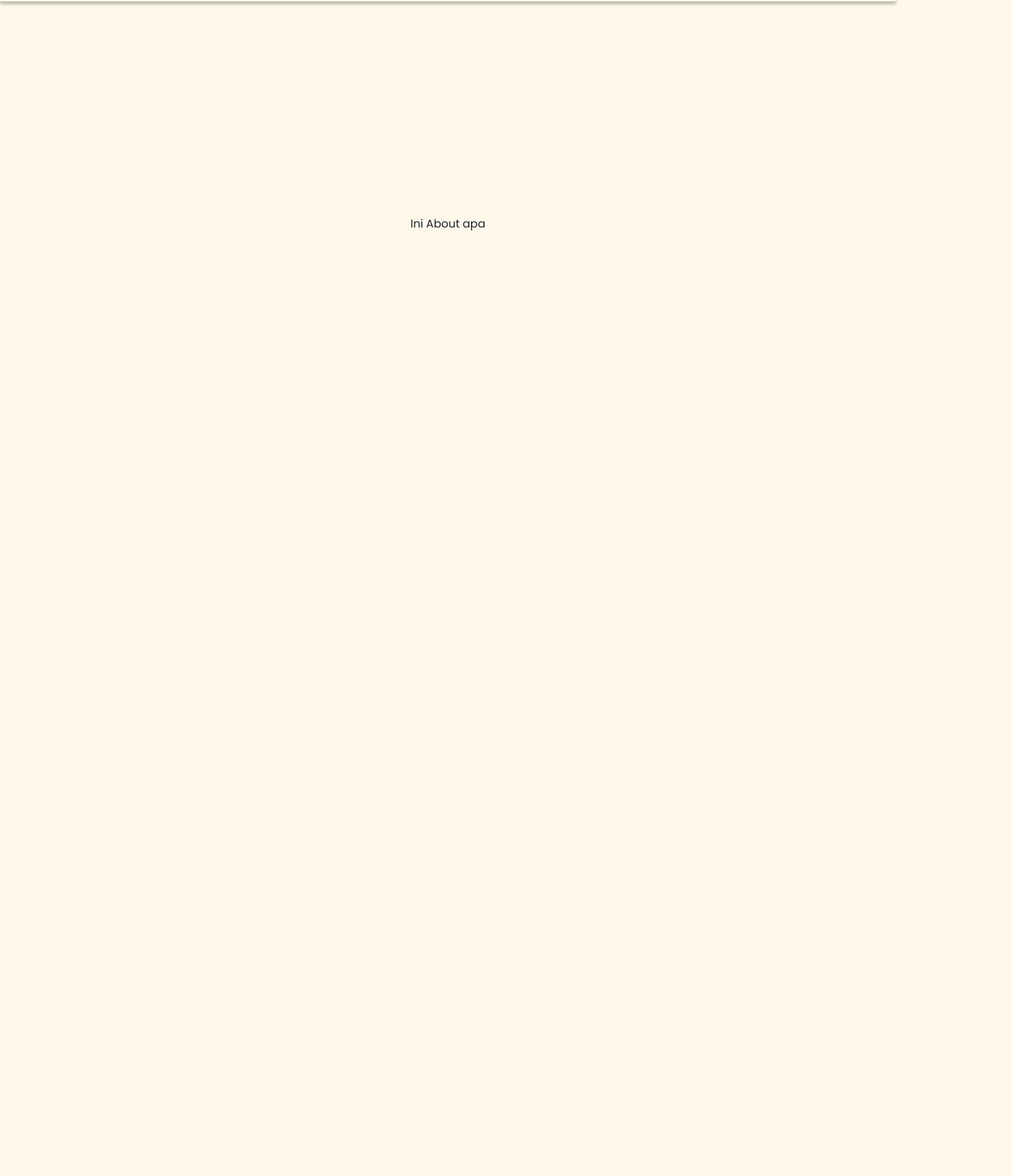
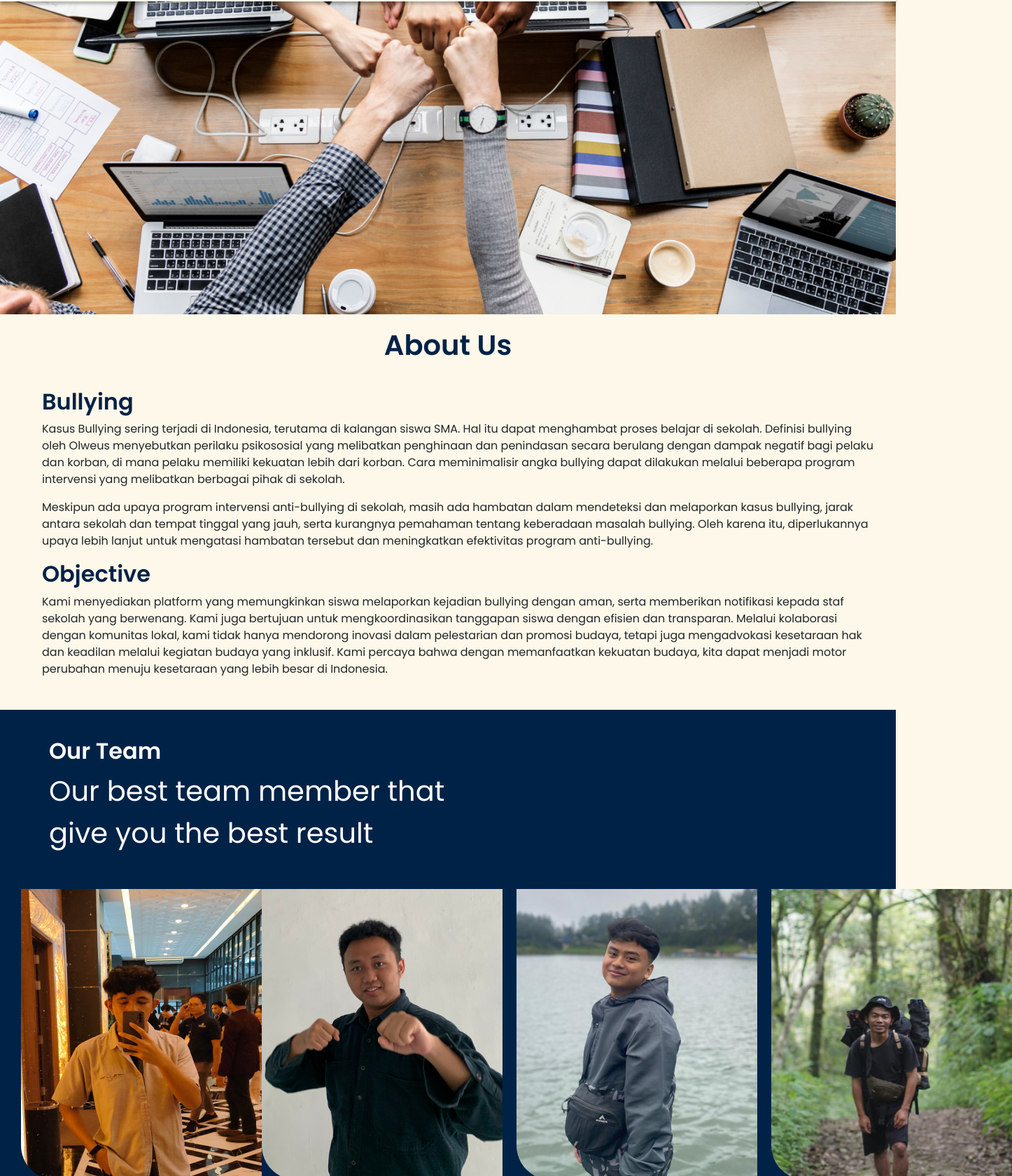
Before and after one commit to ulumfr/beranin, a React (Create React App) app in the folder client/: page /about in a window 1280 px wide. Shown: the part 80-1760 px from the top of the page at 70% size, 1446 px wide, since content can reach past the window. Before the commit the page ends 800 px from the top, so only its background shows below. Built offline with nearby package versions, Linux system fonts and the light colour scheme.

Commit message:
tambah about blm selesai

```diff
--- a/client/src/assets/css/style.css
+++ b/client/src/assets/css/style.css
@@ -116,7 +116,89 @@ h4 {
   border: 0;
   padding: 10px 16px;
 }
-
+.d-flex {
+  justify-items: center;
+  align-items: center;
+}
 .custom-button-hero:hover {
   color: var(--primary-color);
 }
+.custom-about {
+  color: var(--tertiary-color);
+  margin-top: 20px;
+}
+.custom-imgabout {
+  width: 100%;
+}
+.c-flex {
+  margin-left: 30px;
+  padding: 30px;
+}
+.custom-h2 {
+  flex-shrink: 0;
+}
+
+.custom-p2 {
+  margin-top: 10px;
+
+}
+.e-flex {
+  background-color: #002247;
+}
+.custom-imgabout {
+  position: relative;
+  width: 100%;
+  height: auto;
+  background-color: rgba(0, 0, 255, 0.5);
+  backdrop-filter: blur(10px);
+
+}
+
+.custom-imgabout::before {
+  content: '';
+  position: absolute;
+  top: 0;
+  left: 0;
+  width: 100%;
+  height: 100%;
+  background-color: rgba(0, 0, 255, 0.5);
+  backdrop-filter: blur(10px);
+
+}
+.team-1 {
+  padding: 10px;
+}
+.imgteam {
+   width: 344;
+   height: 416;
+   display: flex;
+  flex-direction: row;
+  padding: 20px;
+img {
+    margin-right: 20px;
+    border-radius: 0px 0px 0px 50px;
+    position: relative;
+    z-index: 1;
+  }
+
+}
+.imgteam img:last-child {
+  margin-right: 0;
+
+}
+.ourt {
+  color: white;
+  text-align: left;
+  flex-shrink: 0;
+}
+.best1 {
+  color: white;
+  font-size: 40px;
+}
+.yellow-box {
+  width: 344px;
+  height: 146px;
+  color: rgba(233, 178, 7, 0.71);
+  border-radius: 0px 0px 0px 50px;
+
+}
--- a/client/src/pages/about/about.jsx
+++ b/client/src/pages/about/about.jsx
@@ -1,13 +1,17 @@
-import React, { useEffect } from "react";
+import React, {useEffect} from "react";
+import ContentSection from "./content"
+import TeamSection from "./team"
 
 const AboutPage = () => {
   useEffect(() => {
-    document.title = "BeranIn | About";
+    document.title = "BeranIn | Home";
   });
+
   return (
-    <div className="d-flex justify-content-center align-items-center vh-100">
-      Ini About apa
-    </div>
+    <>
+      <ContentSection />
+      <TeamSection />
+    </>
   );
 };
 
--- /dev/null
+++ b/client/src/pages/about/content.jsx
@@ -0,0 +1,50 @@
+import React from "react";
+import Content from "../../assets/img/about.png"
+
+const content = () => {
+  return (
+
+    <div className="d-flex  flex-column ">
+      <img src={Content} alt="" className="custom-imgabout"/>
+      <div className="custom-about">
+        <h1>
+       About Us
+        </h1>
+      </div>
+      <div className="c-flex">
+        <div className="custom-h2">
+        <h2>Bullying</h2>
+        </div>
+        <div className="custom-p1">
+          <p>
+            Kasus Bullying sering terjadi di Indonesia, terutama di kalangan siswa
+        SMA. Hal itu dapat menghambat proses belajar di sekolah. Definisi
+        bullying oleh Olweus menyebutkan perilaku psikososial yang melibatkan
+        penghinaan dan penindasan secara berulang dengan dampak negatif bagi
+        pelaku dan korban, di mana pelaku memiliki kekuatan lebih dari korban.
+        Cara meminimalisir angka bullying dapat dilakukan melalui beberapa
+        program intervensi yang melibatkan berbagai pihak di sekolah.
+          </p>
+        </div>
+        <div className="custom-p2">
+        <p>
+
+         Meskipun ada upaya program intervensi anti-bullying di sekolah, masih
+        ada hambatan dalam mendeteksi dan melaporkan kasus bullying, jarak
+        antara sekolah dan tempat tinggal yang jauh, serta kurangnya pemahaman
+        tentang keberadaan masalah bullying. Oleh karena itu, diperlukannya
+        upaya lebih lanjut untuk mengatasi hambatan tersebut dan meningkatkan
+        efektivitas program anti-bullying.
+        </p>
+        <h2>Objective</h2>
+        <p>Kami menyediakan platform yang memungkinkan siswa melaporkan kejadian bullying dengan aman, serta memberikan notifikasi kepada staf sekolah yang berwenang. Kami juga bertujuan untuk mengkoordinasikan tanggapan siswa dengan efisien dan transparan. Melalui kolaborasi dengan komunitas lokal, kami tidak hanya mendorong inovasi dalam pelestarian dan promosi budaya, tetapi juga mengadvokasi kesetaraan hak dan keadilan melalui kegiatan budaya yang inklusif. Kami percaya bahwa dengan memanfaatkan kekuatan budaya, kita dapat menjadi motor perubahan menuju kesetaraan yang lebih besar di Indonesia.</p>
+</div>
+
+
+    </div>
+      </div>
+
+  );
+};
+
+export default content;
--- /dev/null
+++ b/client/src/pages/about/team.jsx
@@ -0,0 +1,34 @@
+import React from "react";
+import Dom from "../../assets/img/foto_dom.png";
+import Ulum from "../../assets/img/foto_ulum.png";
+import Yudha from "../../assets/img/foto_yudha.png"
+import Nasrul from "../../assets/img/foto_nasrul.png"
+
+
+const Team = () => {
+
+  return (
+    <div>
+      <section className="team-1"
+      style={{ background: "var(--primary-color)"}}>
+        <div className="c-flex flex-column">
+        <h2 className="ourt"> Our Team</h2>
+        <span className="best1">Our best team member that <br /> give you the best result</span>
+        </div>
+        <div className="imgteam"
+        >
+<div className="yellow-box">
+      <img src={Dom} alt="Foto Dom" />
+</div>
+
+        <img src={Ulum} alt="Foto Ulum"/>
+        <img src={Yudha} alt="Foto Yudha" />
+        <img src={Nasrul} alt="Foto Nasrul" />
+        </div>
+      </section>
+    </div>
+
+     );
+};
+
+export default Team;
```
Also changed, not shown: client/src/assets/img/about.png, client/src/pages/home/home.jsx (line endings or trailing spaces).
